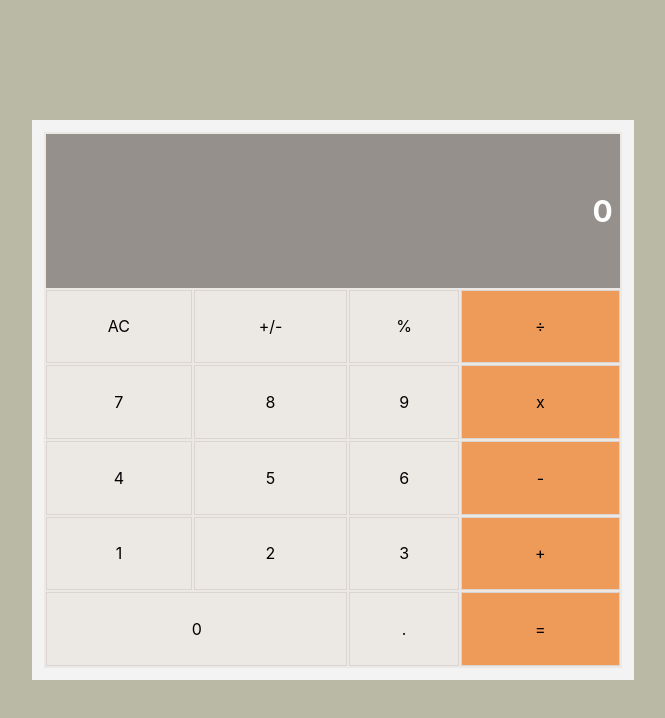
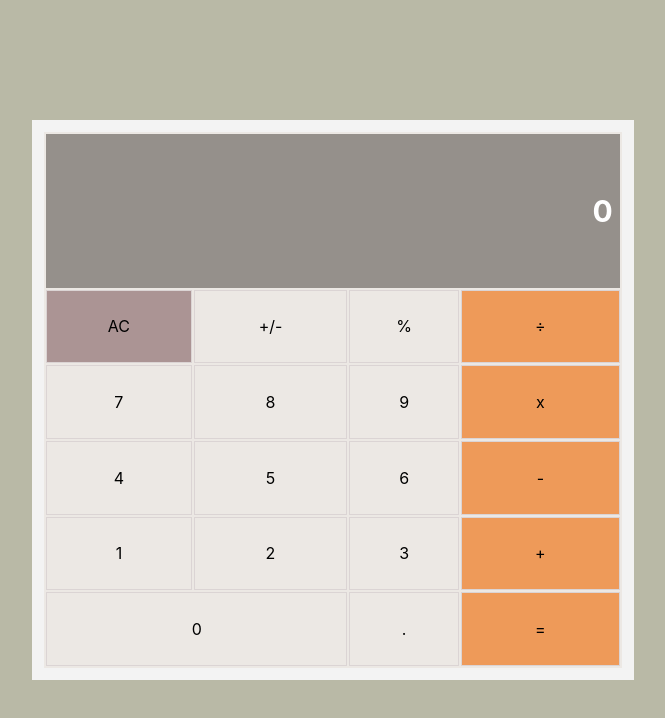
Before and after one commit to KareemWilson/MathMagicians, a React (Create React App) app: page / in a window 1280 px wide. In both pictures the pointer is over the element "AC". Shown: the top 718 px of the page, without its empty margins (307-972 px from the left). Built offline with nearby package versions, Linux system fonts and the light colour scheme.

Commit message:
Add hover effect on buttons

```diff
--- a/src/App.css
+++ b/src/App.css
@@ -46,6 +46,11 @@
 td {
   border: 1px solid rgb(219 212 212);
   border-collapse: collapse;
+  cursor: pointer;
+}
+
+td:hover {
+  background-color: rgb(171, 148, 148);
 }
 
 .orange {
```
